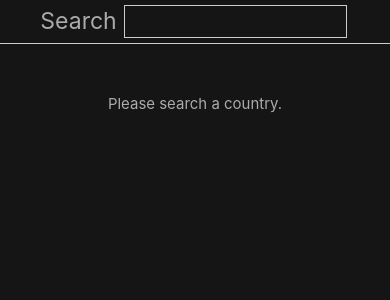
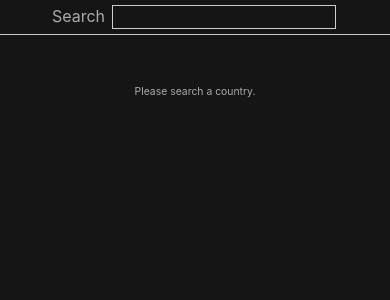
Before and after one commit to quarnet/ReactAutoSuggestionBox, a React (Create React App) app: page / in a window 390 px wide. Shown: the top 300 px of the page. Built offline with nearby package versions, Linux system fonts and the light colour scheme.

Commit message:
make css mobile friendly

```diff
--- a/src/App.css
+++ b/src/App.css
@@ -171,3 +171,18 @@
 .data-value {
     margin-left: 20px;
 }
+
+
+@media (max-width: 620px) {
+    .country-sm {
+        font-size: 10px;
+        width: 72%;
+    }
+}
+
+@media (max-width: 390px) {
+    .country-sm {
+        font-size: 10px;
+        width: 67%;
+    }
+}
--- a/src/index.css
+++ b/src/index.css
@@ -14,3 +14,10 @@ html, body, .root {
   box-sizing: border-box;
   font-size: 1.2em;
 }
+
+@media (max-width: 500px) {
+  html, body, .root {
+
+    font-size: 1em;
+  }
+}
```
